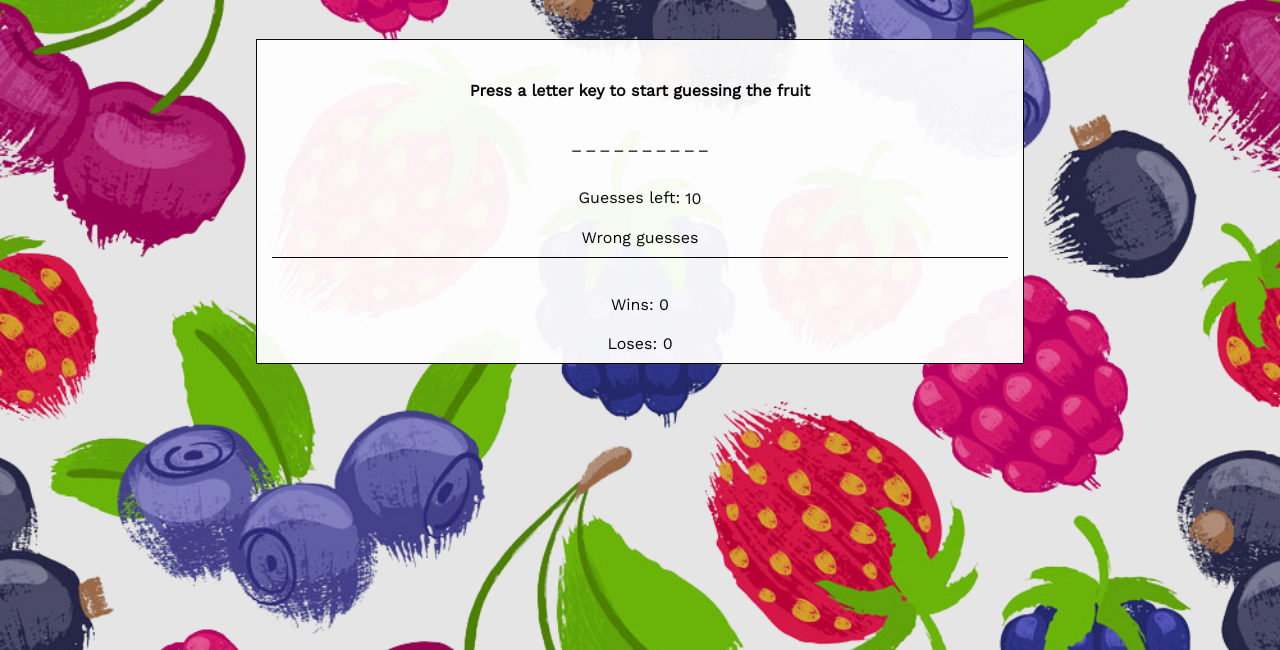
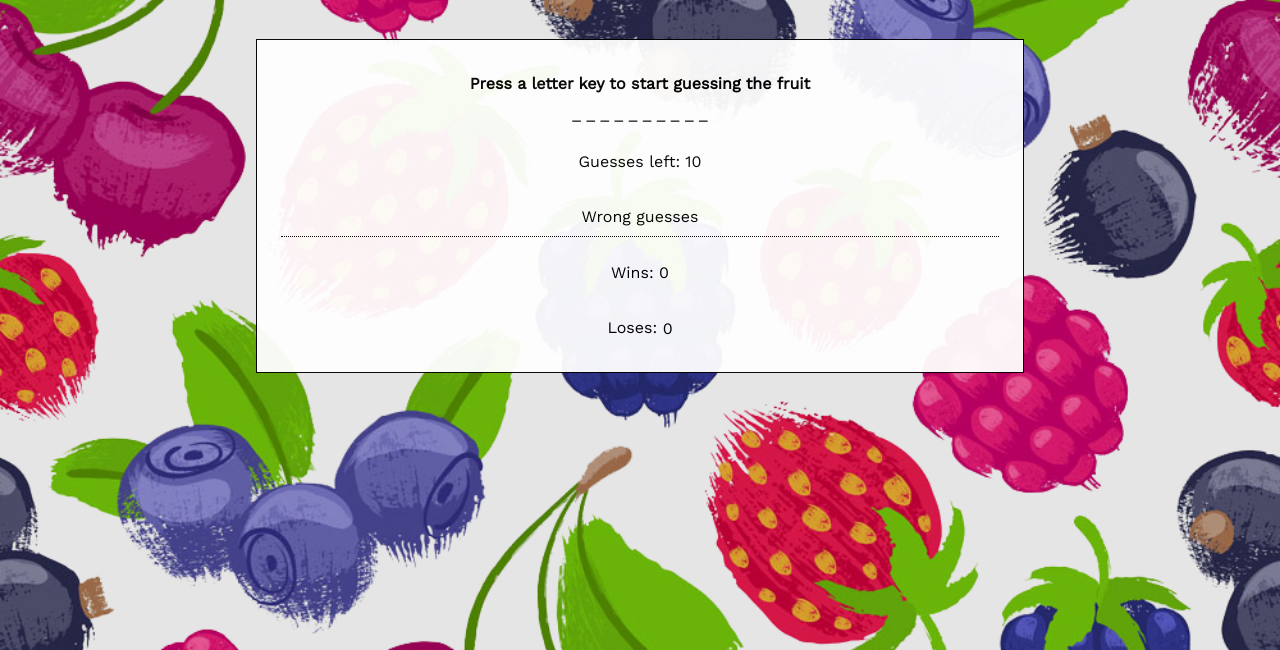
Before and after one commit to BrandonSCorry/Word-Guess-Game, a plain HTML site: page index.html in a window 1280 px wide. Shown: the part 150-800 px from the top of the page. Drawn offline with nearby package versions, Linux system fonts and the light colour scheme.

Commit message:
minor css / html changes

```diff
--- a/assets/css/style.css
+++ b/assets/css/style.css
@@ -18,7 +18,7 @@ body {
 	width: 60%;
 	margin: 1em auto;
 	height: 100%;
-	padding-top:0.5em;
+	padding: 1em;
 	background-color: #fff;
 	text-align: center;
   opacity: 0.95;
@@ -41,13 +41,16 @@ h2 {
 }
 
 img {
-	height: 50%;
-	width: 50%;
+	height: 40%;
+	width: 40%;
 	opacity: 0.8;
 
 }
 
 #answersGuessed {
-	border-bottom: 1px solid #000;
-	margin-bottom: 0.25em;
+	border-bottom: 1px dotted #000;
 }
+
+.row {
+	padding: 0.5em;
+}
```
Also changed, not shown: index.html (+0 -7 lines).
